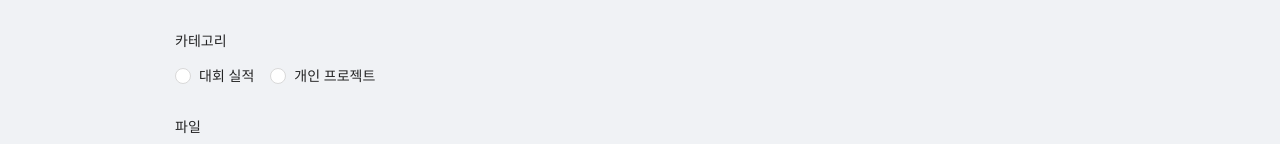
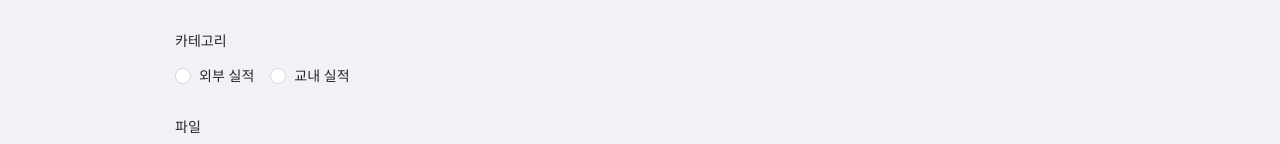
Before and after one commit to jungvengers/sunrinsecurity-frontend, a React (Create React App) app: page /admin/form in a window 1280 px wide. Shown: the part 332-476 px from the top of the page. Built offline with nearby package versions, Linux system fonts and the light colour scheme; sample sign-in values are in the browser's storage.

Commit message:
UPDATE Radio component value in components/Form/Input/Category.js

```diff
--- a/src/components/Form/Input/Category.js
+++ b/src/components/Form/Input/Category.js
@@ -5,8 +5,8 @@ const Category = ({ toggleIsContestWork }) => {
     const handleChange = (e) => toggleIsContestWork(e.target.value);
     return (
         <Radio.Group onChange={handleChange}>
-            <Radio value={true}>대회 실적</Radio>
-            <Radio value={false}>개인 프로젝트</Radio>
+            <Radio value={true}>외부 실적</Radio>
+            <Radio value={false}>교내 실적</Radio>
         </Radio.Group>
     );
 };
```
